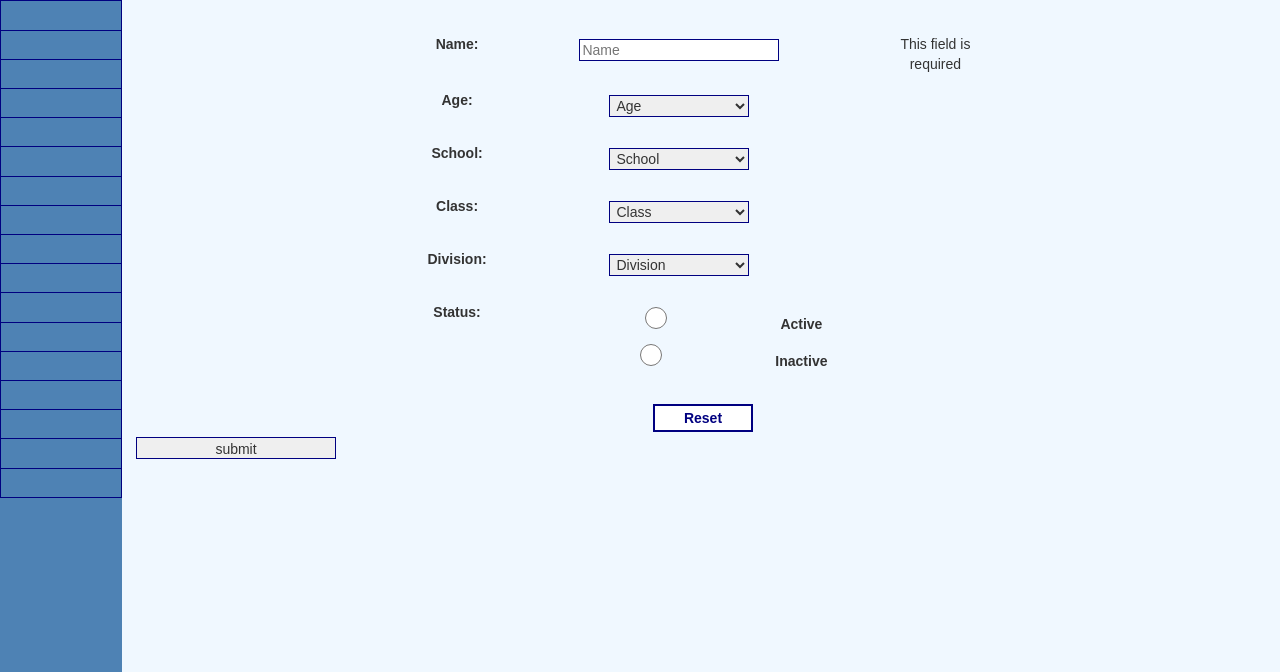
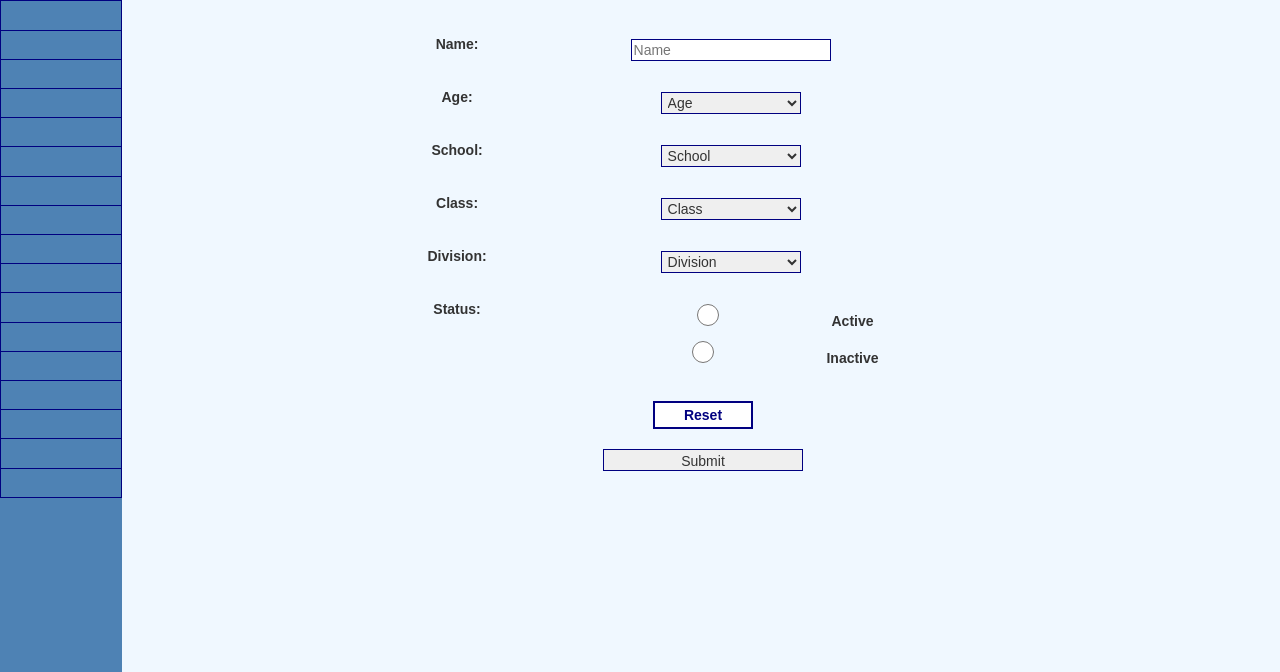
Before and after one commit to bazingaav/CRUD-Login, a plain HTML site: page FE/add_student.html in a window 1280 px wide. Shown: the part 128-800 px from the top of the page. Drawn offline with Linux system fonts and the light colour scheme.

Commit message:
Update add_student.html

```diff
--- a/FE/add_student.html
+++ b/FE/add_student.html
@@ -74,8 +74,7 @@
     <table class="table">
         <tr>
             <td><label for="name">Name: </label></td>
-            <td><input id="add_name" name="name" type="text" placeholder="Name" required ></td>
-            <td><span class="error">This field is required</span></td>
+            <td><input id="add_name" name="name" type="text" placeholder="Name" required></td>
         </tr>
         <tr>
             <td><label for="age">Age: </label></td>
@@ -136,8 +135,8 @@
             </td>
         </tr>
     </table>
-    <button id="add_student_reset" type="reset">Reset</button>
-    <input type='submit' class='update_appointment_button' value='submit' />
+    <button id="add_student_reset" type="reset">Reset</button>&nbsp;
+    <input type='submit' id='add_student_button' value='Submit' />
   </form>
  </div>
 
```
